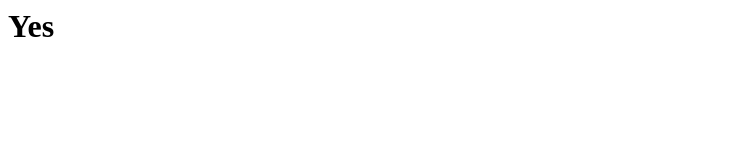
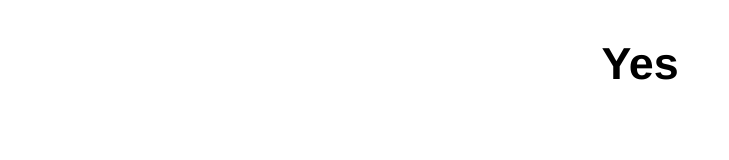
Before and after one commit to KapowzaDan/KapowzaDan.github.io, a plain HTML site: page index.html in a window 1280 px wide. Shown: the whole page, without its empty margins (0-729 px from the left). Drawn offline with Linux system fonts and the light colour scheme.

Commit message:
Update index.html

```diff
--- a/index.html
+++ b/index.html
@@ -1,3 +1,15 @@
+<style type="text/css">
+  .whole {
+    display: flex;
+    align-items: center;
+    justify-content: center;
+ }
+ h1 {
+   max-width: 50%;
+   font-family: helvetica;
+   font-size: 280%;
+}
+</style>
 <div class="whole">
   <h1>Yes</h1>
 </div>
```
